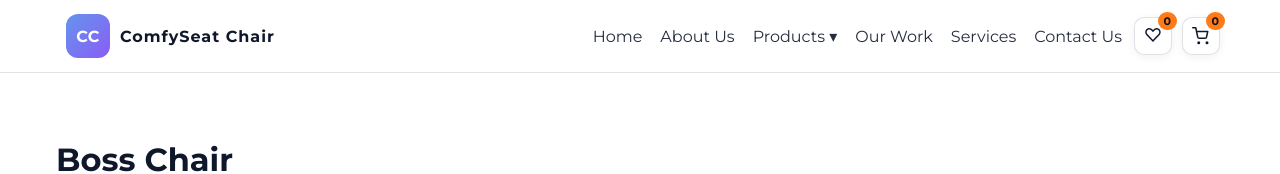
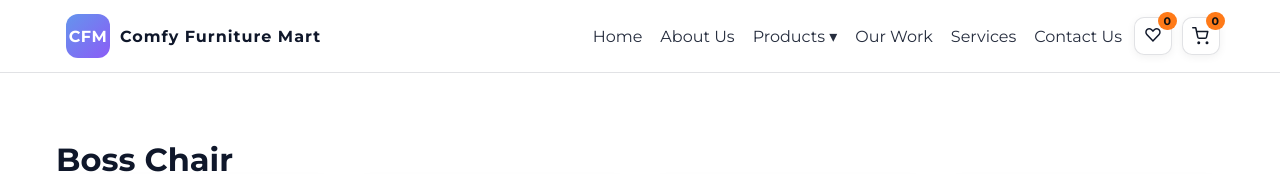
Before and after one commit to KhanIrfan-786/ComfyChair, a plain HTML site: page products-boss-chair.html in a window 1280 px wide. Shown: the top 174 px of the page. Drawn offline with Linux system fonts and the light colour scheme.

Commit message:
Update products-boss-chair.html

```diff
--- a/products-boss-chair.html
+++ b/products-boss-chair.html
@@ -2,7 +2,7 @@
 <html lang="en">
 <head>
   <meta charset="utf-8"><meta name="viewport" content="width=device-width,initial-scale=1">
-  <title>Boss Chair — ComfySeat</title>
+  <title>Boss Chair — Comfy Furniture Mart</title>
    <link rel="icon" type="image/png" href="home/logo.png">
   <meta name="description" content="Boss Chairs with premium comfort and design.">
   <link rel="stylesheet" href="assets/css/styles.css">
@@ -13,8 +13,8 @@
   <header class="navbar" role="navigation" aria-label="Main Navigation">
     <div class="nav-wrap">
       <div class="brand" style="margin-left:6px">
-        <div class="brand-badge" aria-label="ComfySeat Logo">CC</div>
-        <div class="brand-name">ComfySeat Chair</div>
+        <div class="brand-badge" aria-label="ComfySeat Logo">CFM</div>
+        <div class="brand-name">Comfy Furniture Mart</div>
       </div>
 
       <nav class="nav-links" aria-label="Primary">
```
